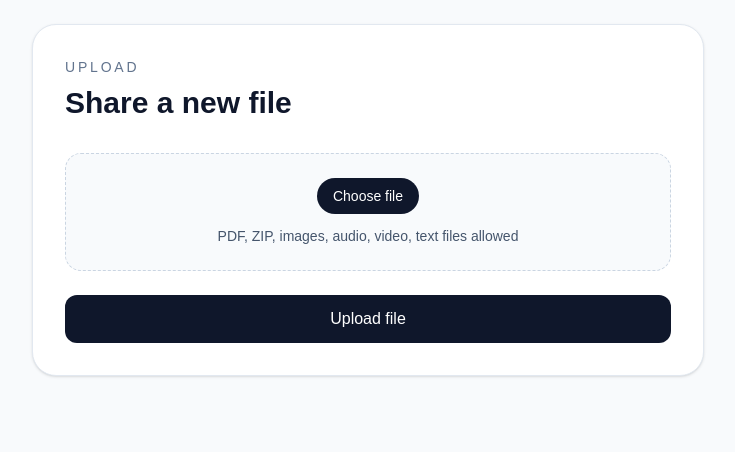
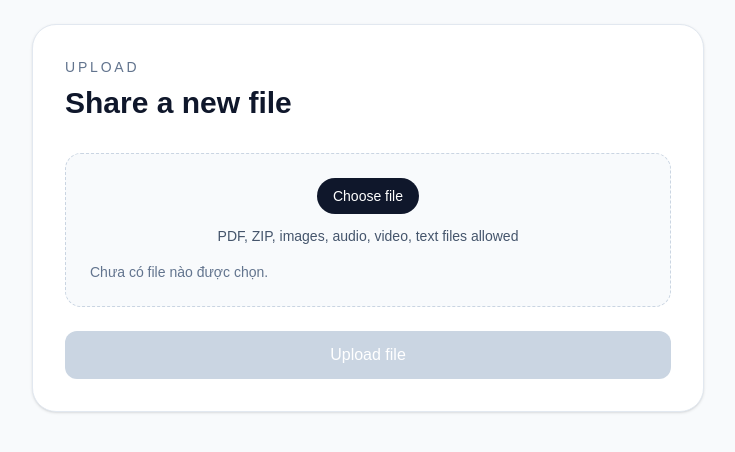
Before and after one commit to ericjanes/file-share-mvp, a Next.js app: page /dashboard/upload in a window 1280 px wide. Shown: the top 452 px of the page, without its empty margins (272-1007 px from the left). Built offline with nearby package versions, Linux system fonts and the light colour scheme; no server answers.

Commit message:
Fix file input state and preview in upload UI

```diff
--- a/app/dashboard/upload/page.tsx
+++ b/app/dashboard/upload/page.tsx
@@ -1,4 +1,4 @@
-import { uploadFile } from "@/app/actions/files";
+import { UploadForm } from "./upload-form";
 
 export default async function UploadPage({
   searchParams,
@@ -15,21 +15,7 @@ export default async function UploadPage({
           <h1 className="mt-2 text-3xl font-semibold">Share a new file</h1>
         </div>
 
-        <form action={uploadFile} className="space-y-6" encType="multipart/form-data">
-          <div className="rounded-2xl border border-dashed border-slate-300 bg-slate-50 p-6">
-            <label className="flex cursor-pointer flex-col items-center justify-center gap-3 text-center text-sm text-slate-600">
-              <span className="rounded-full bg-slate-900 px-4 py-2 text-sm font-medium text-white">Choose file</span>
-              <span>PDF, ZIP, images, audio, video, text files allowed</span>
-              <input type="file" name="file" required className="hidden" />
-            </label>
-          </div>
-
-          {error ? <p className="text-sm text-red-600">{decodeURIComponent(error)}</p> : null}
-
-          <button type="submit" className="w-full rounded-xl bg-slate-900 px-4 py-3 font-medium text-white hover:bg-slate-700">
-            Upload file
-          </button>
-        </form>
+        <UploadForm error={error} />
       </div>
     </main>
   );
--- /dev/null
+++ b/app/dashboard/upload/upload-form.tsx
@@ -0,0 +1,76 @@
+"use client";
+
+import { useState } from "react";
+
+import { uploadFile } from "@/app/actions/files";
+
+export function UploadForm({ error }: { error?: string }) {
+  const [selectedFile, setSelectedFile] = useState<File | null>(null);
+  const [isSubmitting, setIsSubmitting] = useState(false);
+
+  const handleFileChange = (event: React.ChangeEvent<HTMLInputElement>) => {
+    const file = event.target.files?.[0] ?? null;
+    setSelectedFile(file);
+  };
+
+  const fileSizeMb = selectedFile ? (selectedFile.size / (1024 * 1024)).toFixed(2) : "0.00";
+
+  return (
+    <form
+      action={uploadFile}
+      className="space-y-6"
+      encType="multipart/form-data"
+      onSubmit={() => {
+        setIsSubmitting(true);
+      }}
+    >
+      <div className="rounded-2xl border border-dashed border-slate-300 bg-slate-50 p-6">
+        <label className="flex cursor-pointer flex-col items-center justify-center gap-3 text-center text-sm text-slate-600">
+          <span className="rounded-full bg-slate-900 px-4 py-2 text-sm font-medium text-white">Choose file</span>
+          <span>PDF, ZIP, images, audio, video, text files allowed</span>
+          <input
+            type="file"
+            name="file"
+            required
+            className="hidden"
+            onChange={handleFileChange}
+          />
+        </label>
+
+        {selectedFile ? (
+          <div className="mt-4 rounded-xl border border-slate-200 bg-white p-3 text-left text-sm text-slate-700">
+            <div className="flex items-center justify-between gap-3">
+              <span className="font-medium text-slate-900">Tên file</span>
+              <span className="truncate max-w-[220px]">{selectedFile.name}</span>
+            </div>
+            <div className="mt-2 flex items-center justify-between gap-3">
+              <span className="font-medium text-slate-900">Dung lượng</span>
+              <span>{fileSizeMb} MB</span>
+            </div>
+          </div>
+        ) : (
+          <div className="mt-4 text-sm text-slate-500">Chưa có file nào được chọn.</div>
+        )}
+      </div>
+
+      {error ? <p className="text-sm text-red-600">{decodeURIComponent(error)}</p> : null}
+
+      <button
+        type="submit"
+        disabled={!selectedFile || isSubmitting}
+        className={`flex w-full items-center justify-center gap-2 rounded-xl px-4 py-3 font-medium text-white transition ${
+          selectedFile && !isSubmitting ? "bg-slate-900 hover:bg-slate-700" : "cursor-not-allowed bg-slate-300"
+        }`}
+      >
+        {isSubmitting ? (
+          <>
+            <span className="inline-block h-4 w-4 animate-spin rounded-full border-2 border-white border-t-transparent" />
+            Uploading...
+          </>
+        ) : (
+          "Upload file"
+        )}
+      </button>
+    </form>
+  );
+}
```
